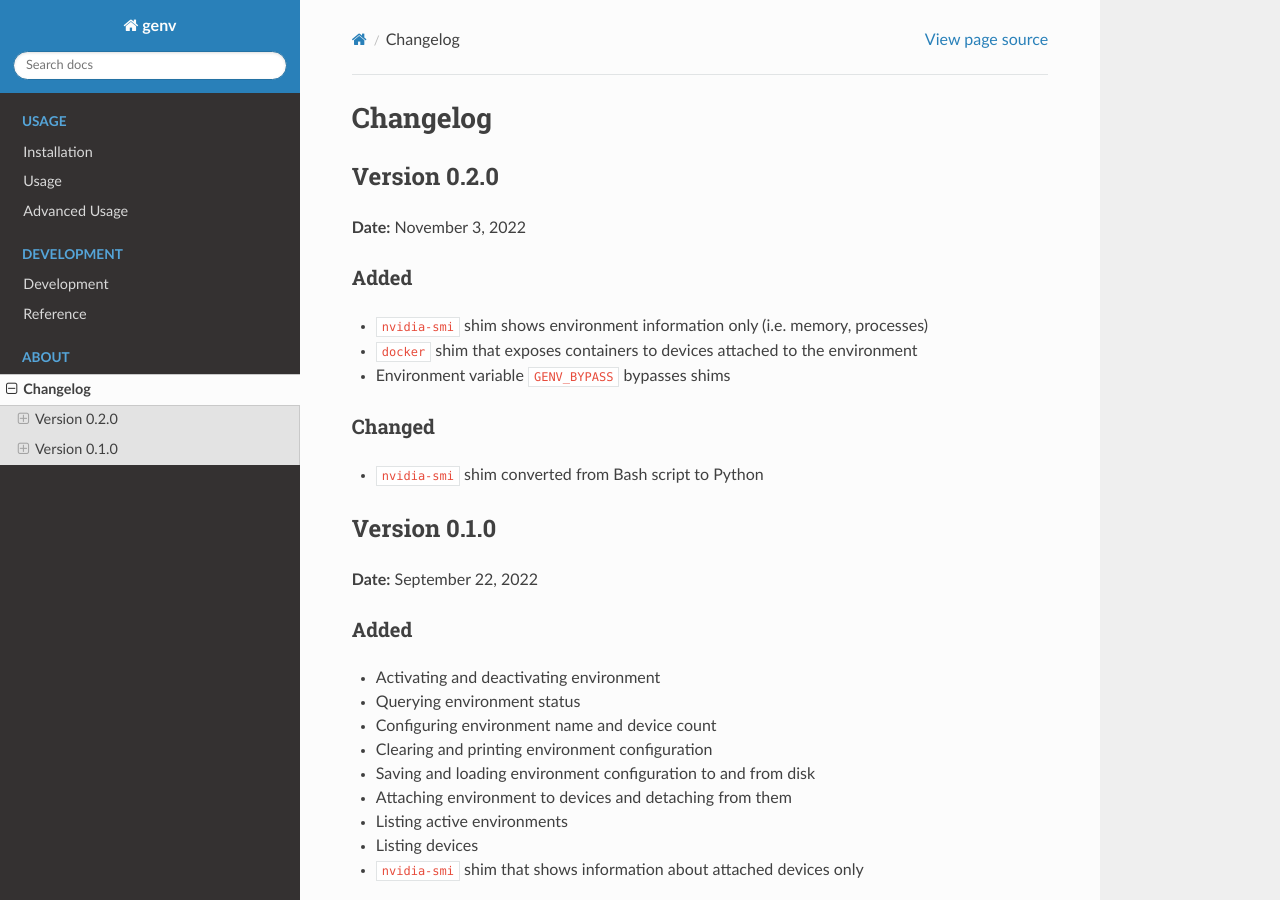
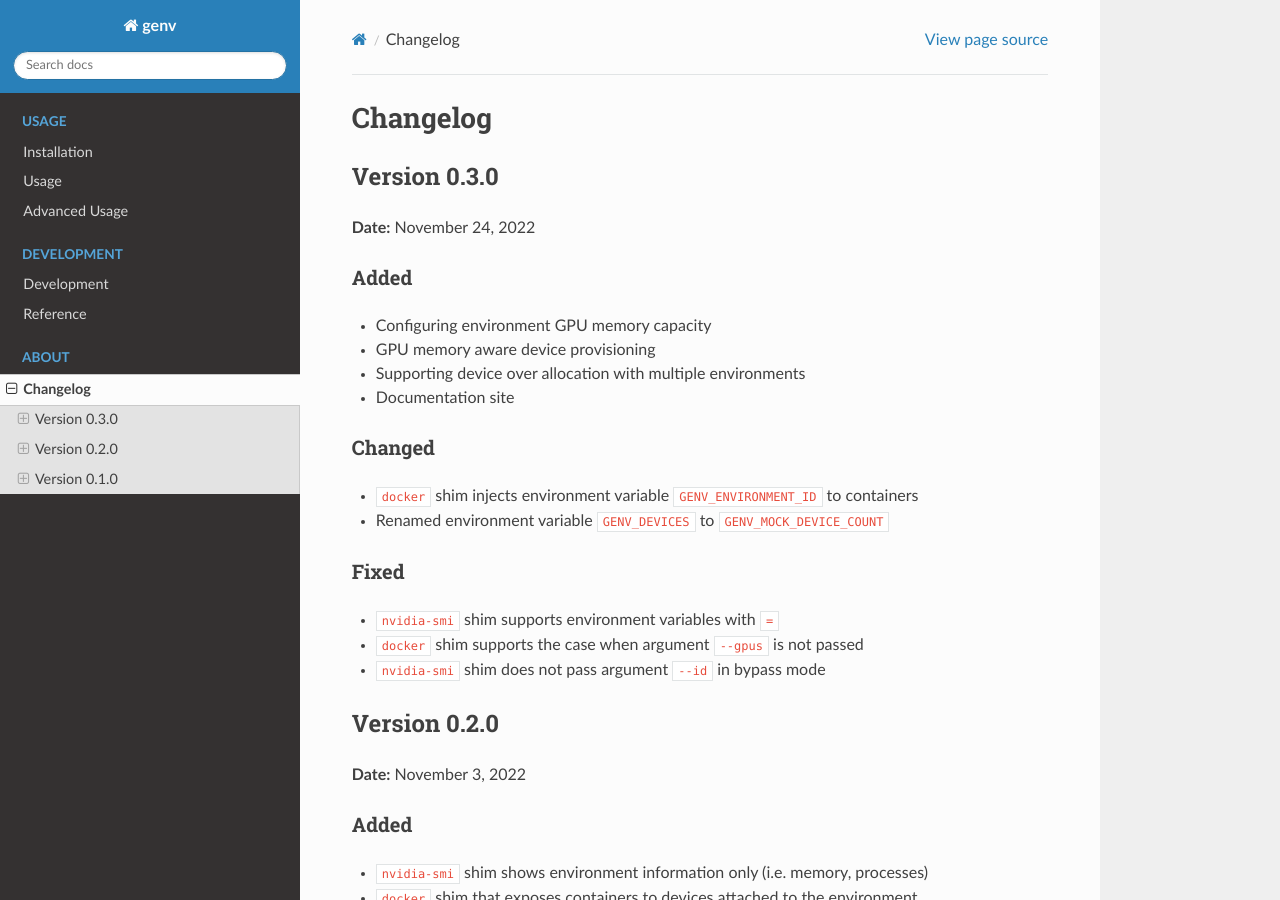
Before and after one commit to run-ai/genv, a Sphinx documentation site: the page built from docs/source/about/changelog.rst, in a window 1280 px wide and 900 px high. Built offline with Sphinx 7.4.7 and the Read the Docs theme 2.0.0, drawn with Linux system fonts in a browser that asks for light colours.

Commit message:
Bump version to 0.3.0

```diff
--- a/docs/source/about/changelog.rst
+++ b/docs/source/about/changelog.rst
@@ -1,5 +1,27 @@
 Changelog
 =========
+
+Version 0.3.0
+-------------
+**Date:** November 24, 2022
+
+Added
+~~~~~
+* Configuring environment GPU memory capacity
+* GPU memory aware device provisioning
+* Supporting device over allocation with multiple environments
+* Documentation site
+
+Changed
+~~~~~~~
+* :code:`docker` shim injects environment variable :code:`GENV_ENVIRONMENT_ID` to containers
+* Renamed environment variable :code:`GENV_DEVICES` to :code:`GENV_MOCK_DEVICE_COUNT`
+
+Fixed
+~~~~~
+* :code:`nvidia-smi` shim supports environment variables with :code:`=`
+* :code:`docker` shim supports the case when argument :code:`--gpus` is not passed
+* :code:`nvidia-smi` shim does not pass argument :code:`--id` in bypass mode
 
 Version 0.2.0
 -------------
--- a/docs/source/conf.py
+++ b/docs/source/conf.py
@@ -9,7 +9,7 @@
 project = 'genv'
 copyright = '2022, Run.ai'
 author = 'Raz Rotenberg'
-release = '0.2.0'
+release = '0.3.0'
 
 # -- General configuration ---------------------------------------------------
 # https://www.sphinx-doc.org/en/master/usage/configuration.html#general-configuration
```
